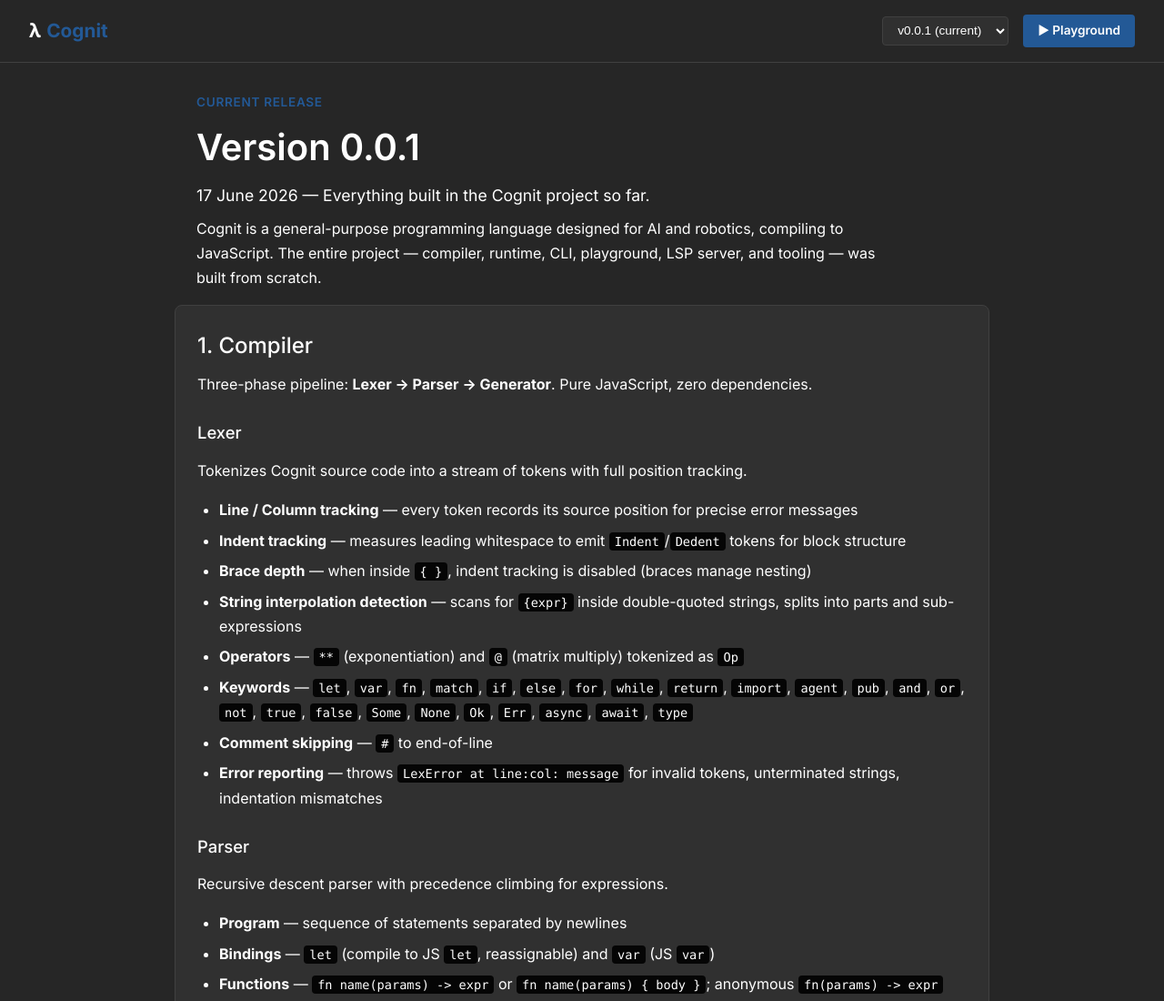
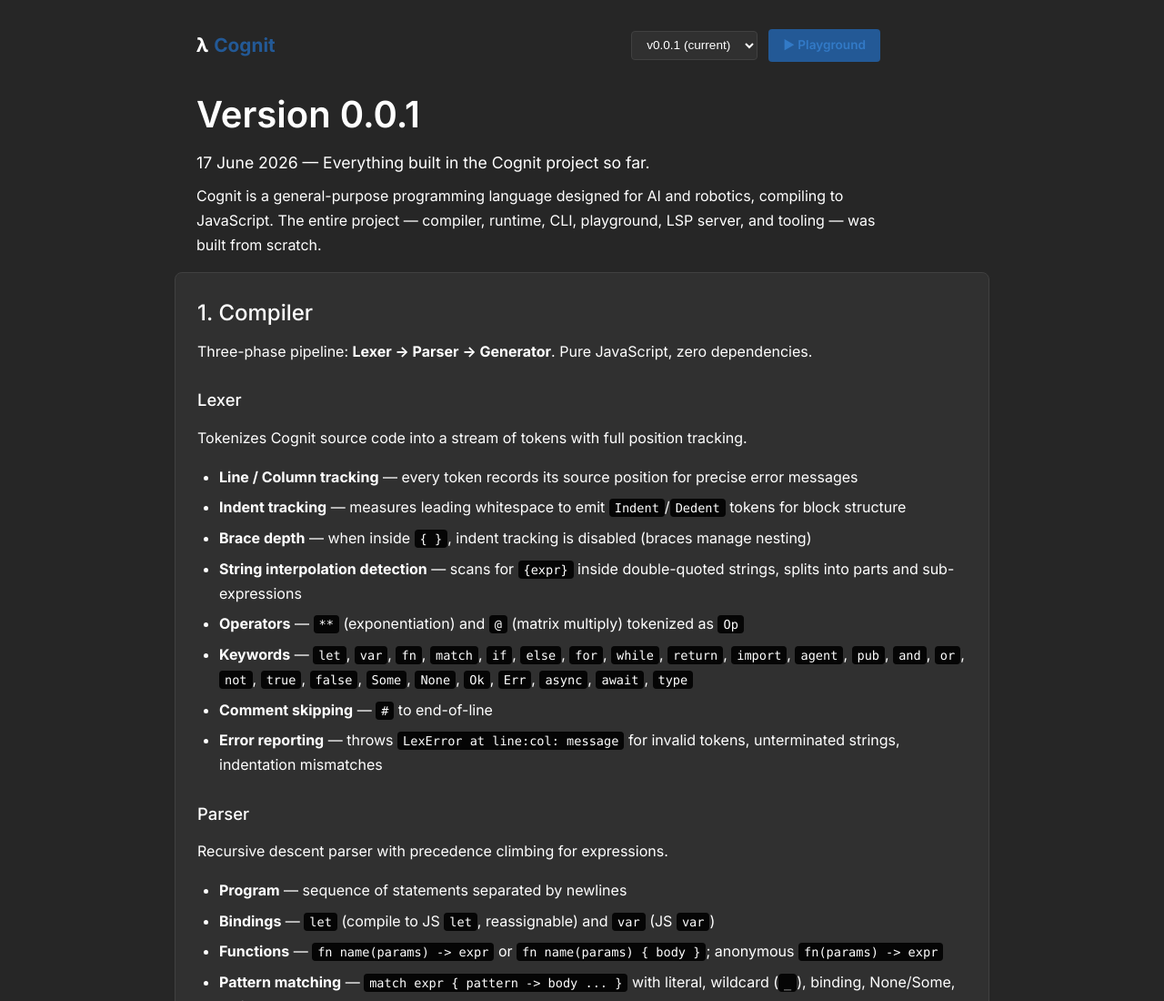
Before and after one commit to mmdj04/cognit, a website: page docs/index.html in a window 1280 px wide. Shown: the top 1100 px of the page at 91% size. Drawn offline with Linux system fonts and the light colour scheme.

Commit message:
Remove topbar, move dropdown + Play button into initial section
- Remove sticky topbar (logo + version select + playground button)
- Add toolbar inside header-content with logo, version dropdown, and Play button
- Remove 'Current Release' label
- Clean up associated CSS

```diff
--- a/docs/index.html
+++ b/docs/index.html
@@ -33,28 +33,22 @@
 }
 ::selection { background: var(--accent); color: #ffffff; }
 
-/* Top bar */
-#topbar {
+.toolbar {
   display: flex;
   align-items: center;
-  justify-content: space-between;
-  padding: 1rem 2rem;
-  border-bottom: 1px solid var(--border);
-  background: var(--bg);
-  position: sticky;
-  top: 0;
-  z-index: 10;
+  gap: 0.75rem;
+  margin-bottom: 1.5rem;
 }
-#topbar .logo {
+.toolbar .logo {
   font-size: 1.3rem;
   font-weight: 700;
   display: flex;
   align-items: center;
   gap: 0.4rem;
+  margin-right: auto;
 }
-#topbar .logo span { color: var(--accent); }
-#topbar .right { display: flex; align-items: center; gap: 1rem; }
-#topbar select {
+.toolbar .logo span { color: var(--accent); }
+.toolbar select {
   background: var(--card-bg);
   color: var(--text);
   border: 1px solid var(--border);
@@ -64,7 +58,7 @@
   cursor: pointer;
   outline: none;
 }
-#topbar select:focus { border-color: var(--accent); }
+.toolbar select:focus { border-color: var(--accent); }
 .play-btn {
   display: inline-block;
   background: var(--accent);
@@ -75,6 +69,7 @@
   border-radius: 4px;
   text-decoration: none;
   transition: background 0.15s;
+  white-space: nowrap;
 }
 .play-btn:hover { background: #327ac7; text-decoration: none; }
 
@@ -136,7 +131,7 @@
 pre::-webkit-scrollbar { height: 6px; }
 pre::-webkit-scrollbar-thumb { background: var(--border); border-radius: 3px; }
 @media (max-width: 800px) {
-  #topbar { flex-wrap: wrap; gap: 0.5rem; padding: 0.75rem 1rem; }
+  .toolbar { flex-wrap: wrap; gap: 0.5rem; }
   #main { padding: 1rem 0.75rem 4rem; }
   #main h1 { font-size: 1.8rem; }
   #main .header-content { padding: 0 1rem; }
@@ -150,19 +145,15 @@
 </head>
 <body>
 
-<div id="topbar">
-  <div class="logo">λ <span>Cognit</span></div>
-  <div class="right">
-    <select id="version-select" onchange="switchVersion(this.value)">
-      <option value="v0.0.1" selected>v0.0.1 (current)</option>
-    </select>
-    <a href="play.html" class="play-btn">▶ Playground</a>
-  </div>
-</div>
-
 <main id="main">
     <div class="header-content">
-      <div style="font-size:0.85rem; color:var(--accent); font-weight:600; text-transform:uppercase; letter-spacing:0.05em; margin-bottom:0.25rem;">Current Release</div>
+      <div class="toolbar">
+        <div class="logo">λ <span>Cognit</span></div>
+        <select id="version-select" onchange="switchVersion(this.value)">
+          <option value="v0.0.1" selected>v0.0.1 (current)</option>
+        </select>
+        <a href="play.html" class="play-btn">▶ Playground</a>
+      </div>
       <h1>Version 0.0.1</h1>
       <div style="font-size:1.1rem; margin-bottom:0.5rem;">17 June 2026 — Everything built in the Cognit project so far.</div>
       <p>Cognit is a general-purpose programming language designed for AI and robotics, compiling to JavaScript. The entire project — compiler, runtime, CLI, playground, LSP server, and tooling — was built from scratch.</p>
```
